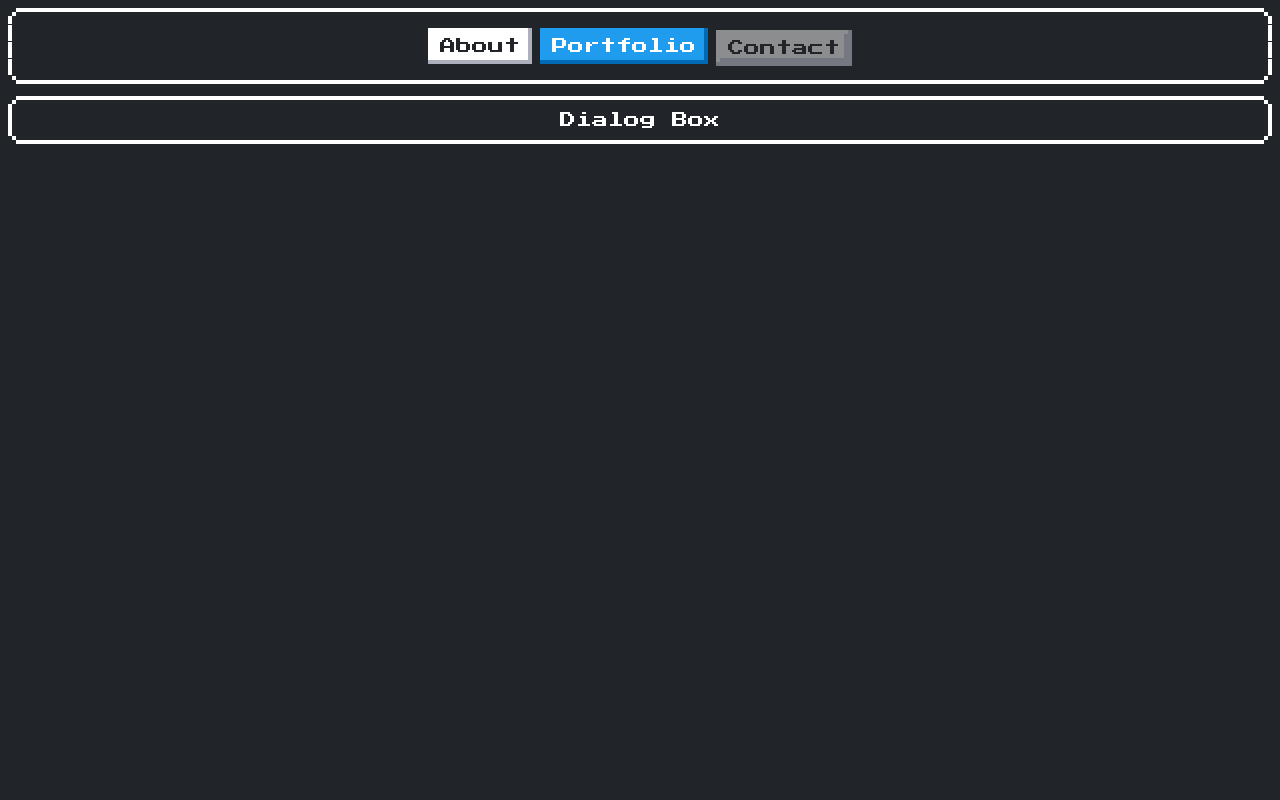
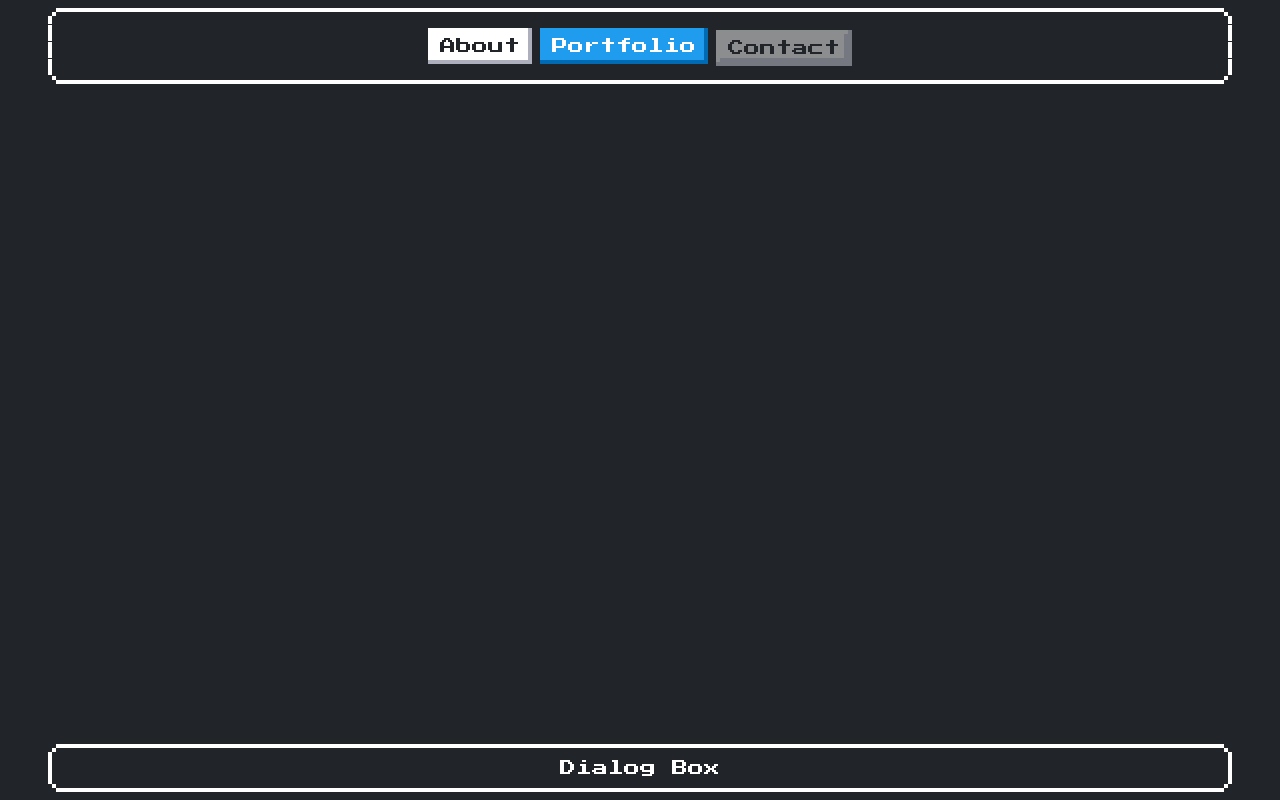
Before and after one commit to cbtsao47/8bit-portfolio, a React (Create React App) app: page / in a window 1280 px wide. Built offline with nearby package versions, Linux system fonts and the light colour scheme.

Commit message:
add views

```diff
--- a/src/App.js
+++ b/src/App.js
@@ -1,13 +1,10 @@
 import React from "react";
 import "./App.css";
-import Navbar from "./components/Navbar";
-import Footer from "./components/Footer";
+import View from "./view/View";
 function App() {
   return (
     <div className="App">
-      <Navbar />
-
-      <Footer />
+      <View />
     </div>
   );
 }
--- a/src/components/Footer.js
+++ b/src/components/DialogBox.js
@@ -1,7 +1,7 @@
 import React from "react";
 
-const Footer = () => {
+const DialogBox = () => {
   return <div className="nes-container is-dark is-rounded">Dialog Box</div>;
 };
 
-export default Footer;
+export default DialogBox;
--- /dev/null
+++ b/src/pages/Home.js
@@ -0,0 +1,7 @@
+import React from "react";
+
+const Home = () => {
+  return <div>Home</div>;
+};
+
+export default Home;
--- /dev/null
+++ b/src/view/View.js
@@ -0,0 +1,16 @@
+import React from "react";
+import Navbar from "../components/Navbar";
+import DialogBox from "../components/DialogBox";
+import Home from "../pages/Home";
+import "./view.scss";
+const View = () => {
+  return (
+    <div className="view">
+      <Navbar />
+      <Home />
+      <DialogBox />
+    </div>
+  );
+};
+
+export default View;
--- /dev/null
+++ b/src/view/view.scss
@@ -0,0 +1,8 @@
+.view {
+  max-width: 1200px;
+  margin: 0 auto;
+  display: flex;
+  flex-direction: column;
+  justify-content: space-between;
+  height: 100vh;
+}
```
